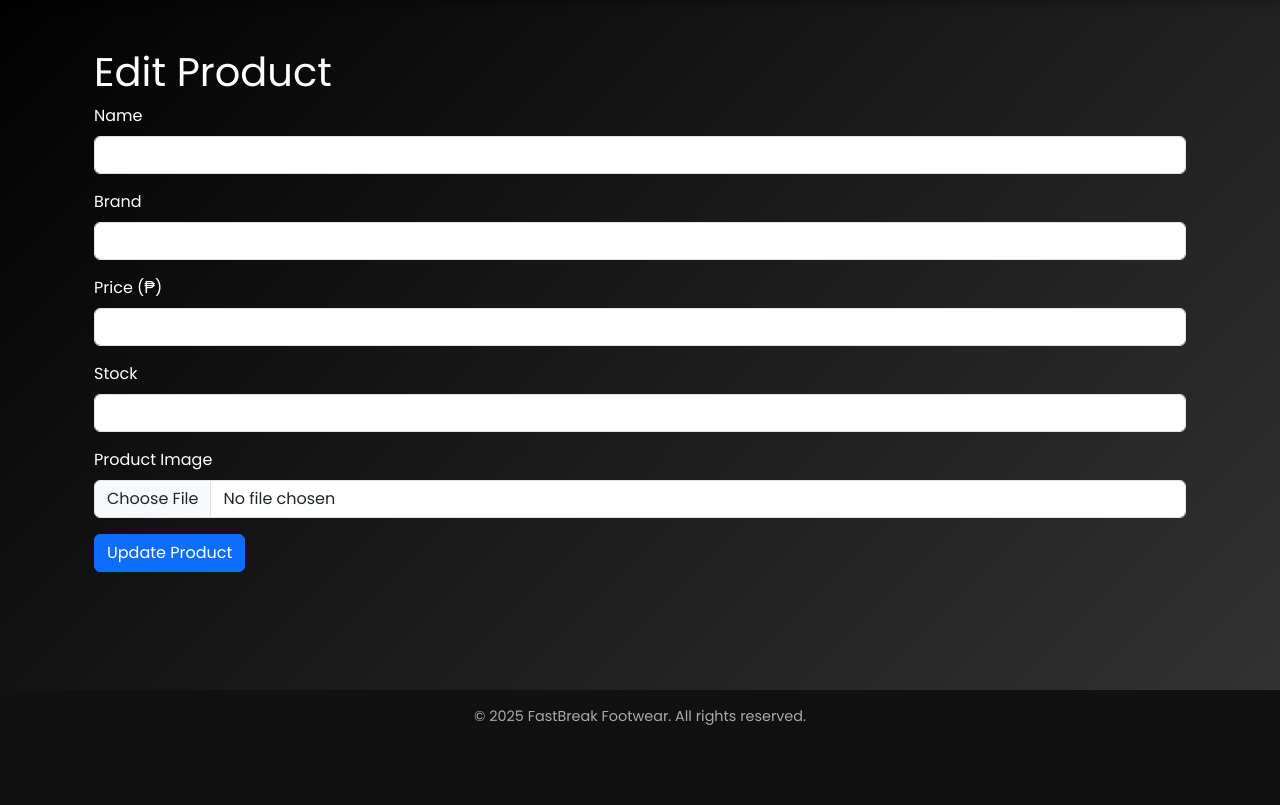
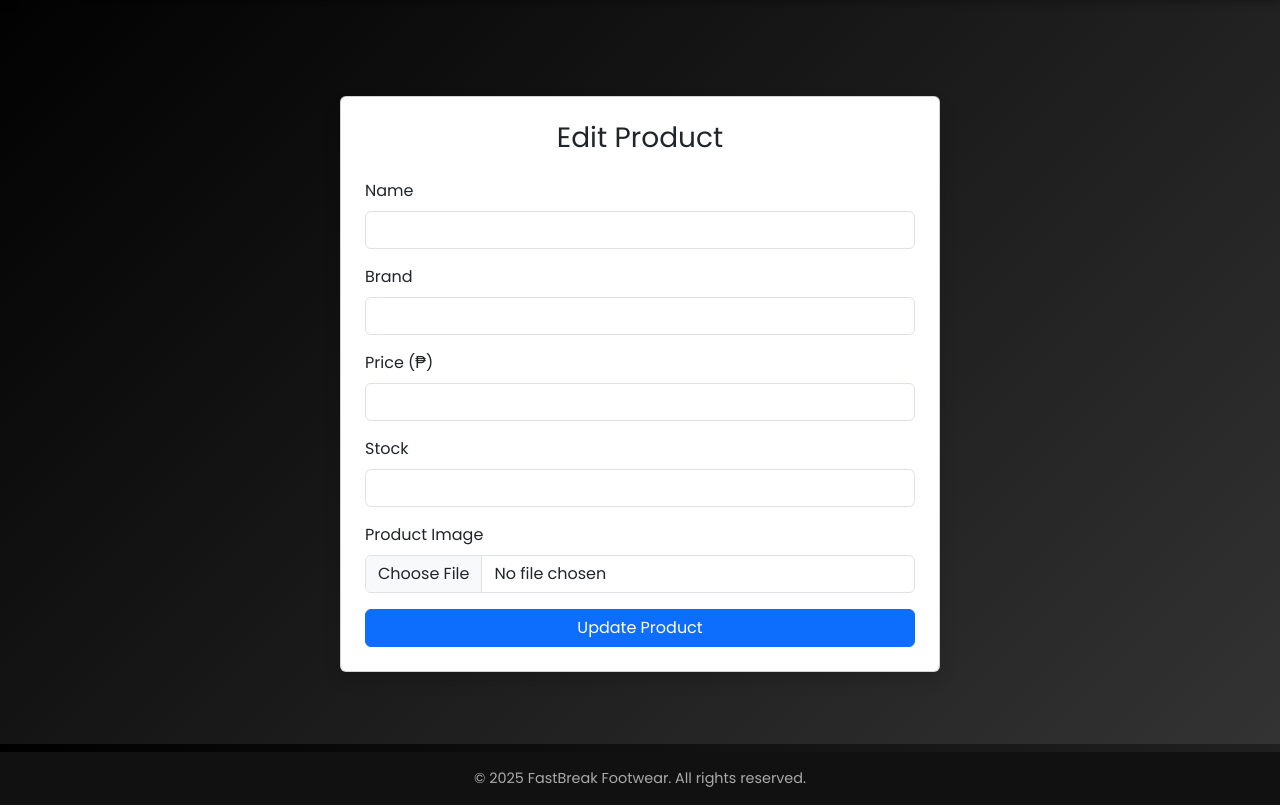
Before and after one commit to Perez-15/codeigniter4_ShoeShop, a CodeIgniter 4 app: the page made by app/Views/products/edit.php in a window 1280 px wide. Shown: the part 56-861 px from the top of the page. Before the commit the page ends 781 px from the top, so only its background shows below. Run offline with PHP 8.4 and a stand-in for CodeIgniter, Linux system fonts and the light colour scheme; the template is opened without the code that fills it, so the values that code supplies are empty; some libraries are stand-ins or nearby versions.

Commit message:
Update edit.php

```diff
--- a/app/Views/products/edit.php
+++ b/app/Views/products/edit.php
@@ -1,6 +1,10 @@
 <?= $this->extend('layouts/main') ?>
 <?= $this->section('content') ?>
-    <h1>Edit Product</h1>
+
+<div class="container my-5 d-flex justify-content-center">
+    <div class="card shadow p-4" style="width: 100%; max-width: 600px;">
+        <h3 class="text-center mb-4">Edit Product</h3>
+
         <form action="<?= site_url('products/update/' . $product['id']) ?>" method="post" enctype="multipart/form-data">
             <?= csrf_field() ?>
 
@@ -8,14 +12,17 @@
                 <label for="name" class="form-label">Name</label>
                 <input type="text" class="form-control" id="name" name="name" value="<?= esc($product['name']) ?>" required>
             </div>
+
             <div class="mb-3">
                 <label for="brand" class="form-label">Brand</label>
                 <input type="text" class="form-control" id="brand" name="brand" value="<?= esc($product['brand']) ?>" required>
             </div>
+
             <div class="mb-3">
                 <label for="price" class="form-label">Price (₱)</label>
                 <input type="number" class="form-control" id="price" name="price" value="<?= esc($product['price']) ?>" required>
             </div>
+
             <div class="mb-3">
                 <label for="stock" class="form-label">Stock</label>
                 <input type="number" class="form-control" id="stock" name="stock" value="<?= esc($product['stock']) ?>" required>
@@ -25,11 +32,13 @@
                 <label for="image" class="form-label">Product Image</label>
                 <input type="file" class="form-control" id="image" name="image">
                 <?php if ($product['image']): ?>
-            <img src="<?= base_url('public/uploads/products/' . esc($product['image'])) ?>" alt="Product Image" width="100">
+                    <img src="<?= base_url('public/uploads/products/' . esc($product['image'])) ?>" alt="Product Image" class="mt-2" width="100">
                 <?php endif ?>
             </div>
 
-    <button type="submit" class="btn btn-primary">Update Product</button>
+            <button type="submit" class="btn btn-primary w-100">Update Product</button>
         </form>
+    </div>
+</div>
 
 <?= $this->endSection() ?>
```
Lines whose indentation alone changed are shown as unchanged.
